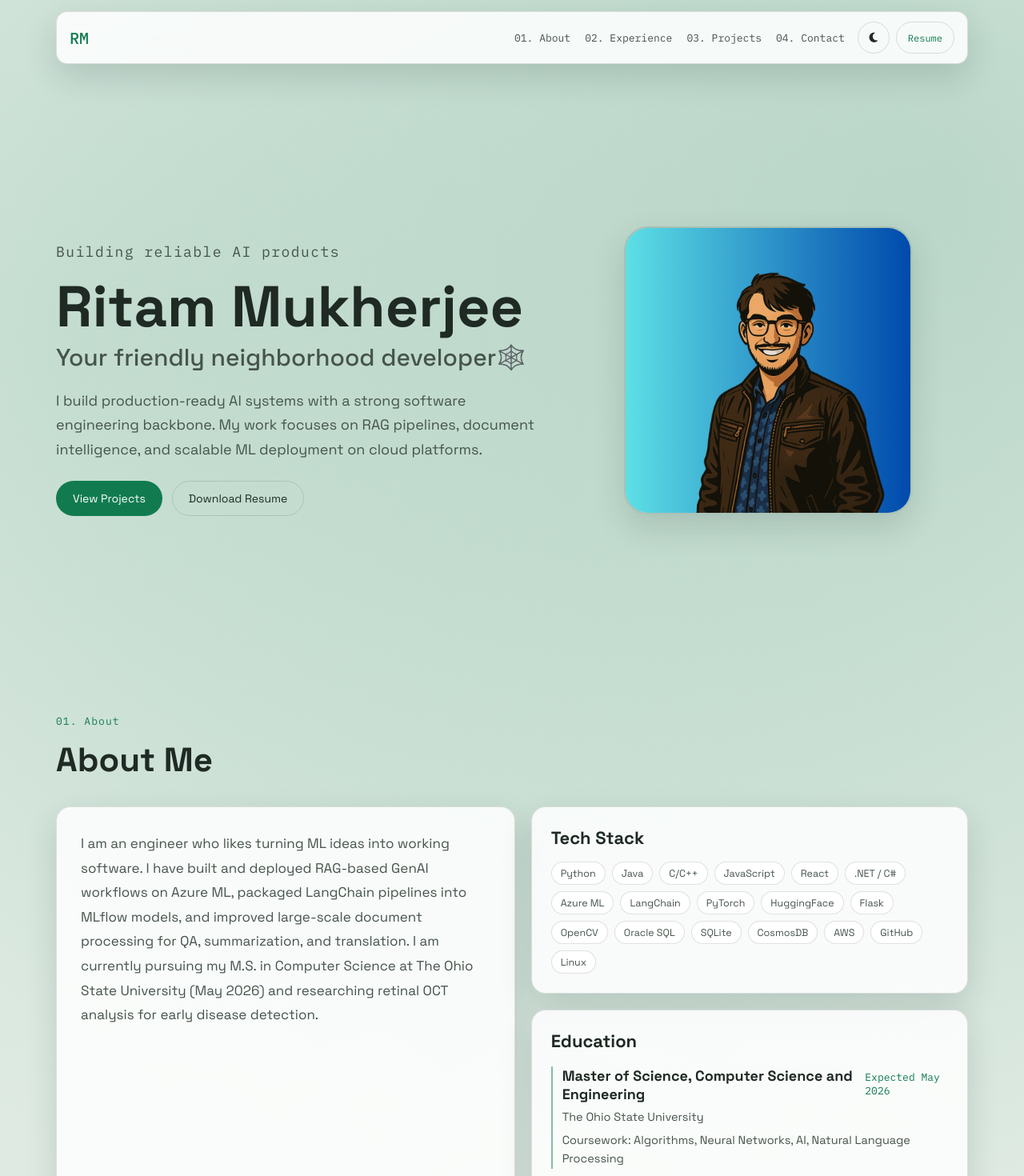
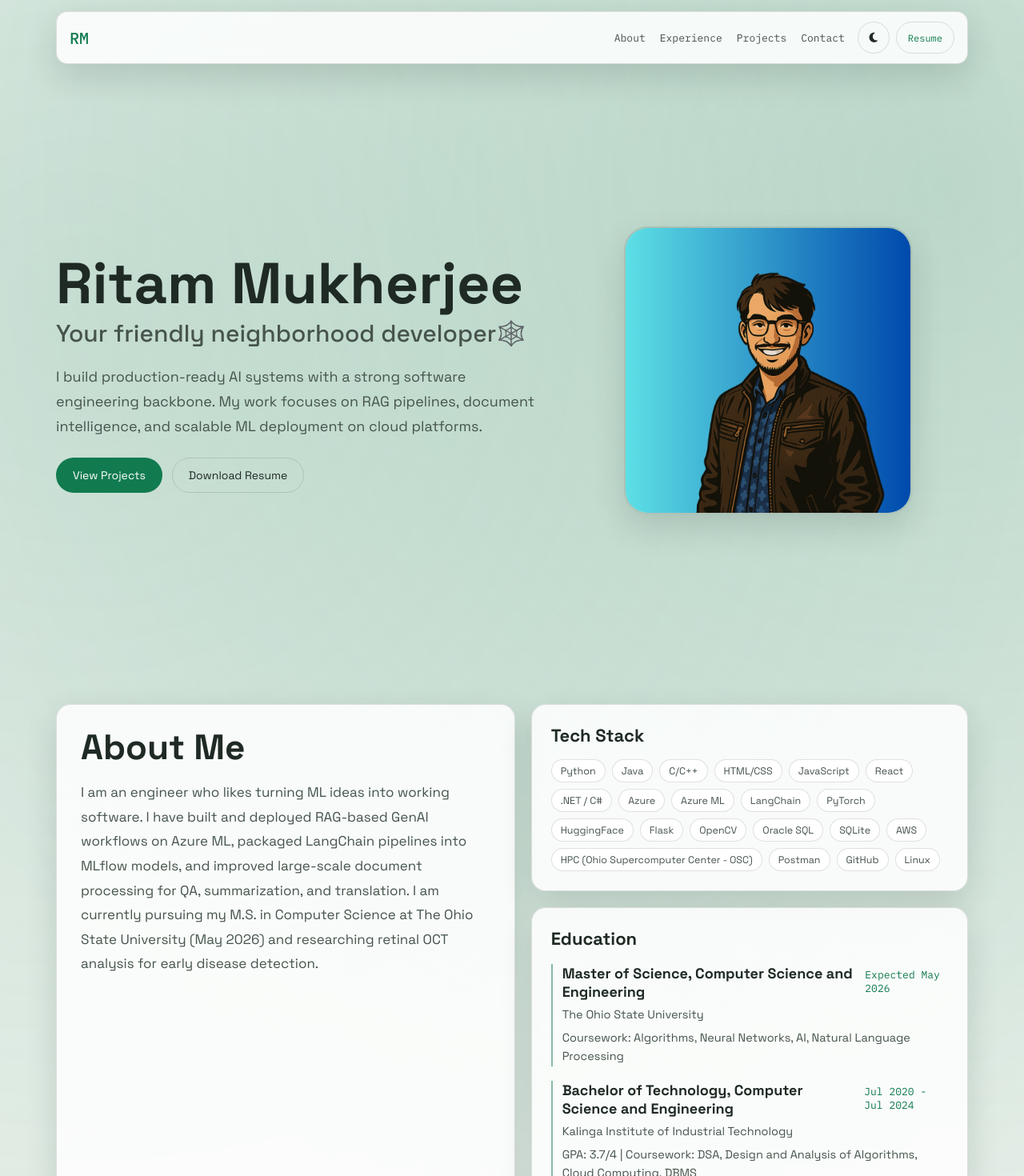
Before and after one commit to RitamCODE/Ritam-s-Portfolio-Website, a React (Vite) app: page / in a window 1280 px wide. Shown: the top 1470 px of the page at 80% size. Built offline with nearby package versions, Linux system fonts and the light colour scheme.

Commit message:
Use this commit message:
`feat(ui): simplify section headers, move About title into card, update tech stack, and fix overscroll white flash`

```diff
--- a/src/components/AboutSection.jsx
+++ b/src/components/AboutSection.jsx
@@ -1,11 +1,9 @@
 function AboutSection({ about, techStack, education }) {
   return (
     <section className="section" id="about">
-      <p className="section-kicker">01. About</p>
-      <h2 className="section-title">About Me</h2>
-
       <div className="about-layout">
         <article className="about-card">
+          <h2 className="about-card-title">About Me</h2>
           <p>{about}</p>
         </article>
 
--- a/src/components/ContactSection.jsx
+++ b/src/components/ContactSection.jsx
@@ -1,7 +1,6 @@
 function ContactSection({ profile }) {
   return (
     <footer className="section contact" id="contact">
-      <p className="section-kicker">04. Contact</p>
       <h2 className="section-title">Let&apos;s Build Something Useful</h2>
       <p className="contact-copy">
         I am open to software engineering and machine learning opportunities where I can ship practical systems and
--- a/src/components/ExperienceSection.jsx
+++ b/src/components/ExperienceSection.jsx
@@ -3,7 +3,6 @@ function ExperienceSection({ experiences, activeId, onSelect }) {
 
   return (
     <section className="section" id="experience">
-      <p className="section-kicker">02. Experience</p>
       <h2 className="section-title">Where I Have Worked</h2>
 
       <div className="experience-layout">
--- a/src/components/Header.jsx
+++ b/src/components/Header.jsx
@@ -1,8 +1,8 @@
 const navItems = [
-  { href: '#about', label: '01. About' },
-  { href: '#experience', label: '02. Experience' },
-  { href: '#projects', label: '03. Projects' },
-  { href: '#contact', label: '04. Contact' }
+  { href: '#about', label: 'About' },
+  { href: '#experience', label: 'Experience' },
+  { href: '#projects', label: 'Projects' },
+  { href: '#contact', label: 'Contact' }
 ];
 
 function Header({ menuOpen, setMenuOpen, isDark, onThemeToggle, resumeLink }) {
--- a/src/components/Hero.jsx
+++ b/src/components/Hero.jsx
@@ -2,7 +2,6 @@ function Hero({ profile }) {
   return (
     <section className="hero" id="home">
       <div className="hero-content">
-        <p className="hero-kicker">Building reliable AI products</p>
         <h1>{profile.name}</h1>
         <h2>{profile.role}</h2>
         <p>{profile.summary}</p>
--- a/src/components/ProjectsSection.jsx
+++ b/src/components/ProjectsSection.jsx
@@ -4,7 +4,6 @@ function ProjectsSection({ projects }) {
 
   return (
     <section className="section" id="projects">
-      <p className="section-kicker">03. Projects</p>
       <h2 className="section-title">Fun Projects and Research</h2>
 
       <div className="project-featured-grid">
--- a/src/data/portfolioData.js
+++ b/src/data/portfolioData.js
@@ -19,9 +19,11 @@ export const techStack = [
   'Python',
   'Java',
   'C/C++',
+  'HTML/CSS',
   'JavaScript',
   'React',
   '.NET / C#',
+  'Azure',
   'Azure ML',
   'LangChain',
   'PyTorch',
@@ -30,10 +32,11 @@ export const techStack = [
   'OpenCV',
   'Oracle SQL',
   'SQLite',
-  'CosmosDB',
   'AWS',
+  'HPC (Ohio Supercomputer Center - OSC)',
+  'Postman',
   'GitHub',
-  'Linux'
+  'Linux',
 ];
 
 export const education = [
--- a/src/styles.css
+++ b/src/styles.css
@@ -33,6 +33,12 @@
 html {
   font-size: 62.5%;
   scroll-behavior: smooth;
+  min-height: 100%;
+  background:
+    radial-gradient(circle at 8% 10%, color-mix(in srgb, var(--brand) 16%, transparent), transparent 45%),
+    radial-gradient(circle at 92% 6%, color-mix(in srgb, var(--brand) 20%, transparent), transparent 38%),
+    linear-gradient(165deg, var(--bg), var(--bg-2));
+  overscroll-behavior-y: none;
 }
 
 body {
@@ -43,6 +49,11 @@ body {
     radial-gradient(circle at 8% 10%, color-mix(in srgb, var(--brand) 16%, transparent), transparent 45%),
     radial-gradient(circle at 92% 6%, color-mix(in srgb, var(--brand) 20%, transparent), transparent 38%),
     linear-gradient(165deg, var(--bg), var(--bg-2));
+  min-height: 100vh;
+  overscroll-behavior-y: none;
+}
+
+#root {
   min-height: 100vh;
 }
 
@@ -271,6 +282,12 @@ footer {
 
 .about-card {
   padding: 3rem;
+}
+
+.about-card-title {
+  margin: 0 0 1.8rem;
+  font-size: clamp(3rem, 4.5vw, 4.4rem);
+  line-height: 1.05;
 }
 
 .about-card p {
```
